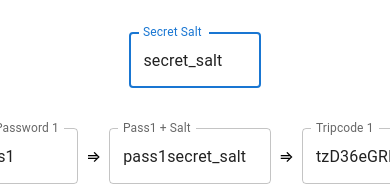
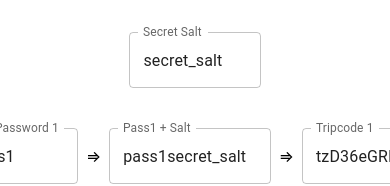
Before and after one commit to KunstDerFuge/tripcode-playground, a React (Create React App) app: page / in a window 390 px wide. Shown: the top 186 px of the page. Built offline with nearby package versions, Linux system fonts and the light colour scheme.

Commit message:
Focus cursor on secret salt field if not on mobile

```diff
--- a/src/App.js
+++ b/src/App.js
@@ -19,6 +19,8 @@ function App() {
   const tripSaltWidth = isMobile ? '16ch' : '18ch'
   const tripcodeWidth = isMobile ? '13ch' : '16ch'
 
+  const saltRef = React.useRef(null)
+
   // I am so tired this function is just copypasted from StackOverflow
   // https://stackoverflow.com/a/37468518
   function encryptDesCbcPkcs7Padding(message, key) {
@@ -36,35 +38,42 @@ function App() {
     return hashed.substring(hashed.length - 10) // Return last 10 chars
   }
 
+  React.useEffect(() => {
+    // On first load, if not on mobile, select the salt textbox
+    setTimeout(() => {
+      !isMobile && saltRef.current.focus()
+    }, 550)
+  }, [])
+
   return (
     <div className="App" style={{display: 'flex', flexDirection: 'column'}}>
       <div>
-        <TextField sx={{m: 4, width: tripcodeWidth}} name="salt" label="Secret Salt" value={salt}
-                   onChange={e => setSalt(e.target.value)} aria-selected focused/>
+        <TextField inputRef={saltRef} sx={{m: 4, width: tripcodeWidth}} name="salt" label="Secret Salt" value={salt}
+                   onChange={e => setSalt(e.target.value)}/>
       </div>
       <div style={{display: 'flex', alignItems: 'center', alignSelf: 'center'}}>
         {!isMobile && '##'}<TextField sx={{m: 1, width: passWidth}} name="trip1" label="Trip Password 1" value={trip1}
                                       onChange={e => setTrip1(e.target.value)}/>
         =>
         <TextField sx={{m: 1, width: tripSaltWidth}} label="Pass1 + Salt" value={trip1 + salt} color="warning"/>
-        =>{!isMobile && "  !!"}<TextField sx={{m: 1, width: tripcodeWidth}} label="Tripcode 1" color="warning"
-                                   value={generate_tripcode(trip1, salt)}/>
+        =>{!isMobile && '  !!'}<TextField sx={{m: 1, width: tripcodeWidth}} label="Tripcode 1" color="warning"
+                                          value={generate_tripcode(trip1, salt)}/>
       </div>
       <div style={{display: 'flex', alignItems: 'center', alignSelf: 'center'}}>
         {!isMobile && '##'}<TextField sx={{m: 1, width: passWidth}} name="trip2" label="Trip Password 2" value={trip2}
                                       onChange={e => setTrip2(e.target.value)}/>
         =>
         <TextField sx={{m: 1, width: tripSaltWidth}} label="Pass2 + Salt" value={trip2 + salt} color="warning"/>
-        =>{!isMobile && "  !!"}<TextField sx={{m: 1, width: tripcodeWidth}} label="Tripcode 2" color="warning"
-                                   value={generate_tripcode(trip2, salt)}/>
+        =>{!isMobile && '  !!'}<TextField sx={{m: 1, width: tripcodeWidth}} label="Tripcode 2" color="warning"
+                                          value={generate_tripcode(trip2, salt)}/>
       </div>
       <div style={{display: 'flex', alignItems: 'center', alignSelf: 'center'}}>
         {!isMobile && '##'}<TextField sx={{m: 1, width: passWidth}} name="trip3" label="Trip Password 3" value={trip3}
                                       onChange={e => setTrip3(e.target.value)}/>
         =>
         <TextField sx={{m: 1, width: tripSaltWidth}} label="Pass3 + Salt" value={trip3 + salt} color="warning"/>
-        =>{!isMobile && "  !!"}<TextField sx={{m: 1, width: tripcodeWidth}} label="Tripcode 3" color="warning"
-                                   value={generate_tripcode(trip3, salt)}/>
+        =>{!isMobile && '  !!'}<TextField sx={{m: 1, width: tripcodeWidth}} label="Tripcode 3" color="warning"
+                                          value={generate_tripcode(trip3, salt)}/>
       </div>
     </div>
   )
```
